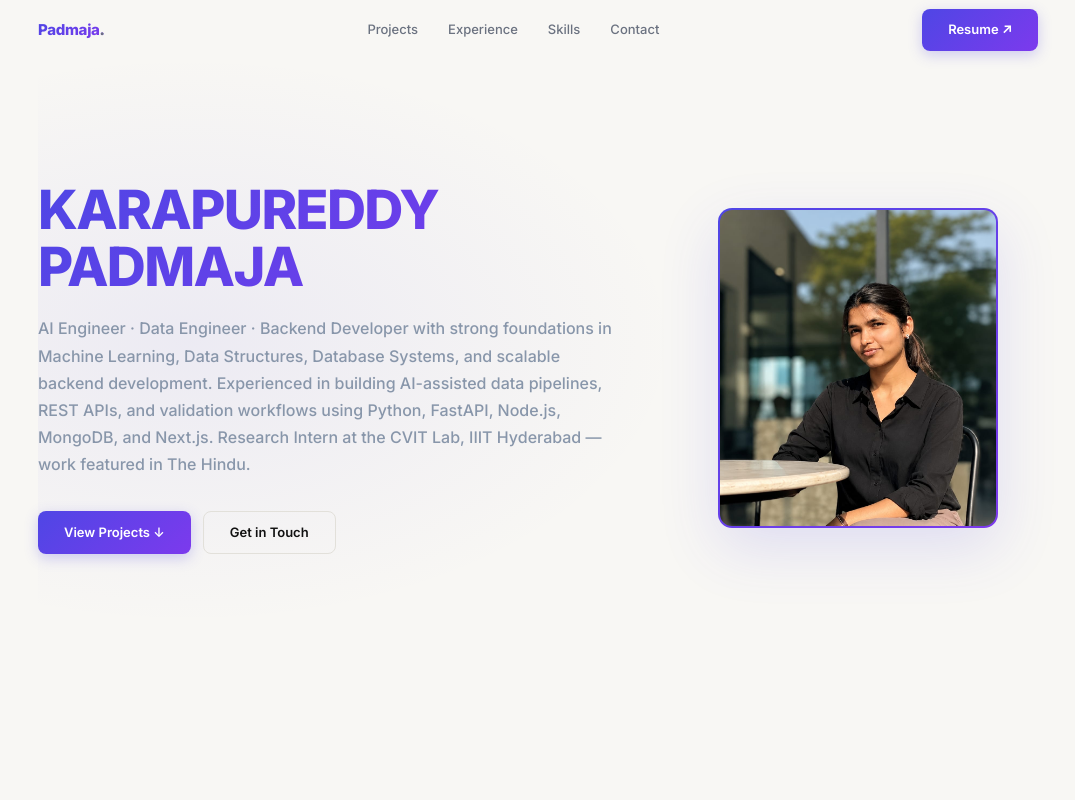
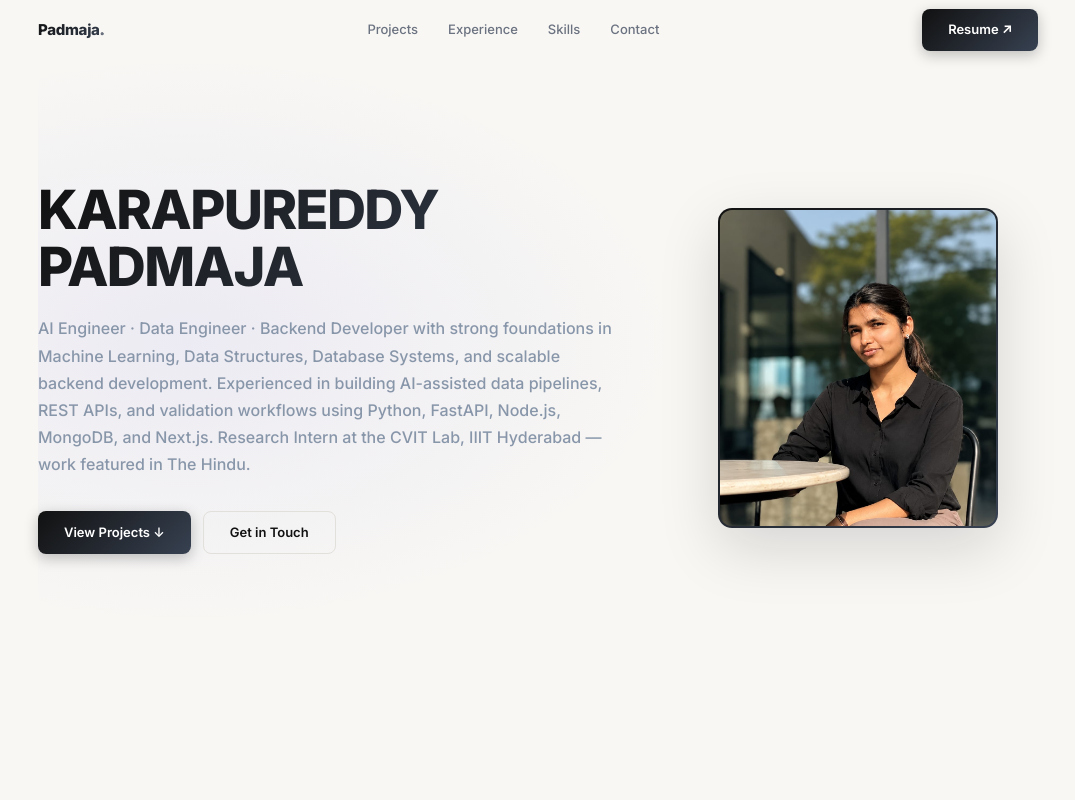
Before and after one commit to padmajakarapureddy/Padmaja_Portfolio, a Next.js app: page / in a window 1280 px wide. Shown: the top 800 px of the page, without its empty margins (102-1177 px from the left). Built offline with nearby package versions, Linux system fonts and the light colour scheme.

Commit message:
fix: replace all purple/indigo accent with black throughout

```diff
--- a/app/page.tsx
+++ b/app/page.tsx
@@ -11,7 +11,7 @@ const Ico = {
 };
 
 const BORDER = "#E2E0DA", BG = "#F8F7F4", CARD = "#EFEDE7", INK = "#111111", MUTED = "#6B7280";
-const ACCENT = "#4F46E5", ACCENT2 = "#7C3AED", ACCENTL = "#EEF2FF", GRAD = `linear-gradient(135deg, #4F46E5 0%, #7C3AED 100%)`;
+const ACCENT = "#111111", ACCENT2 = "#374151", ACCENTL = "#F3F4F6", GRAD = `linear-gradient(135deg, #111111 0%, #374151 100%)`;
 
 const Divider = ({ num, label }: { num: string; label: string }) => (
   <div style={{ display:"flex", alignItems:"center", gap:"16px", marginBottom:"64px" }}>
```
